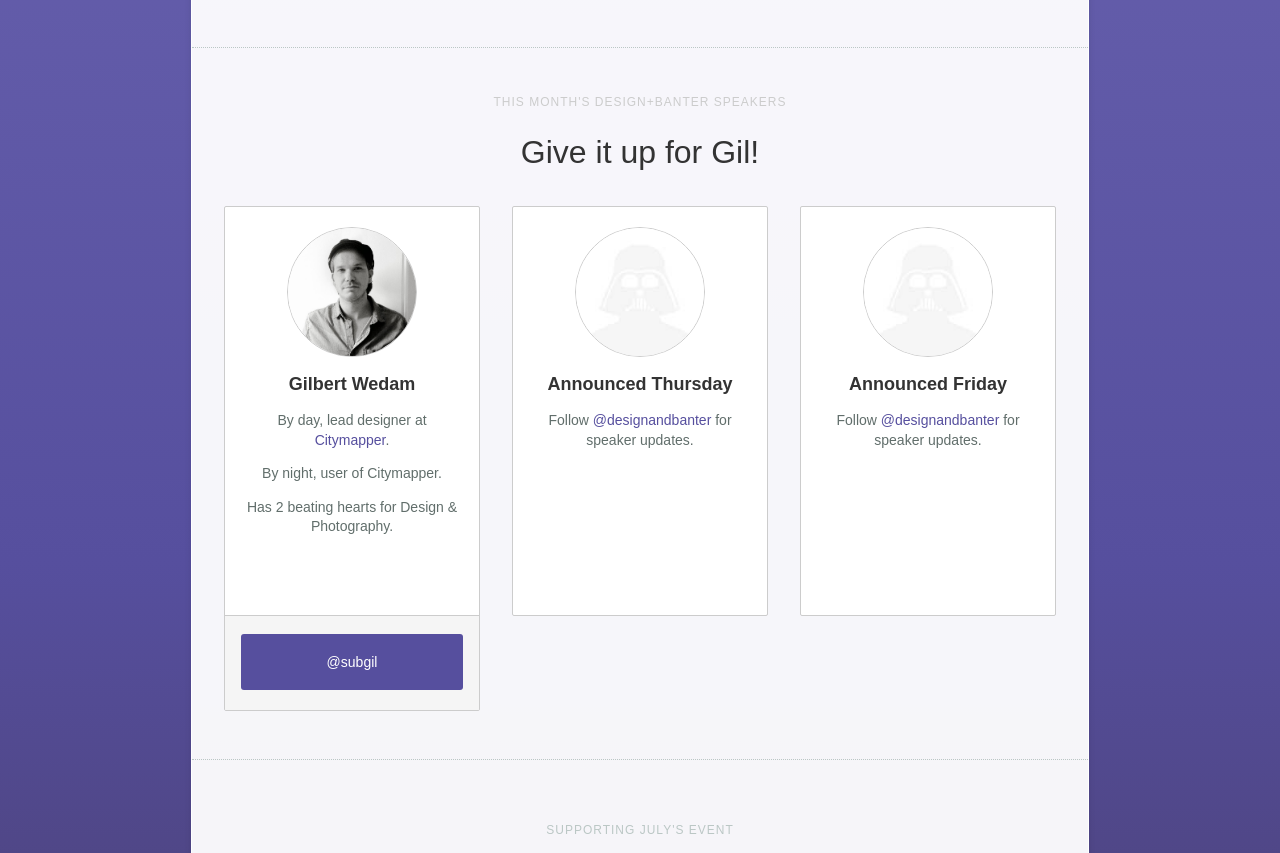
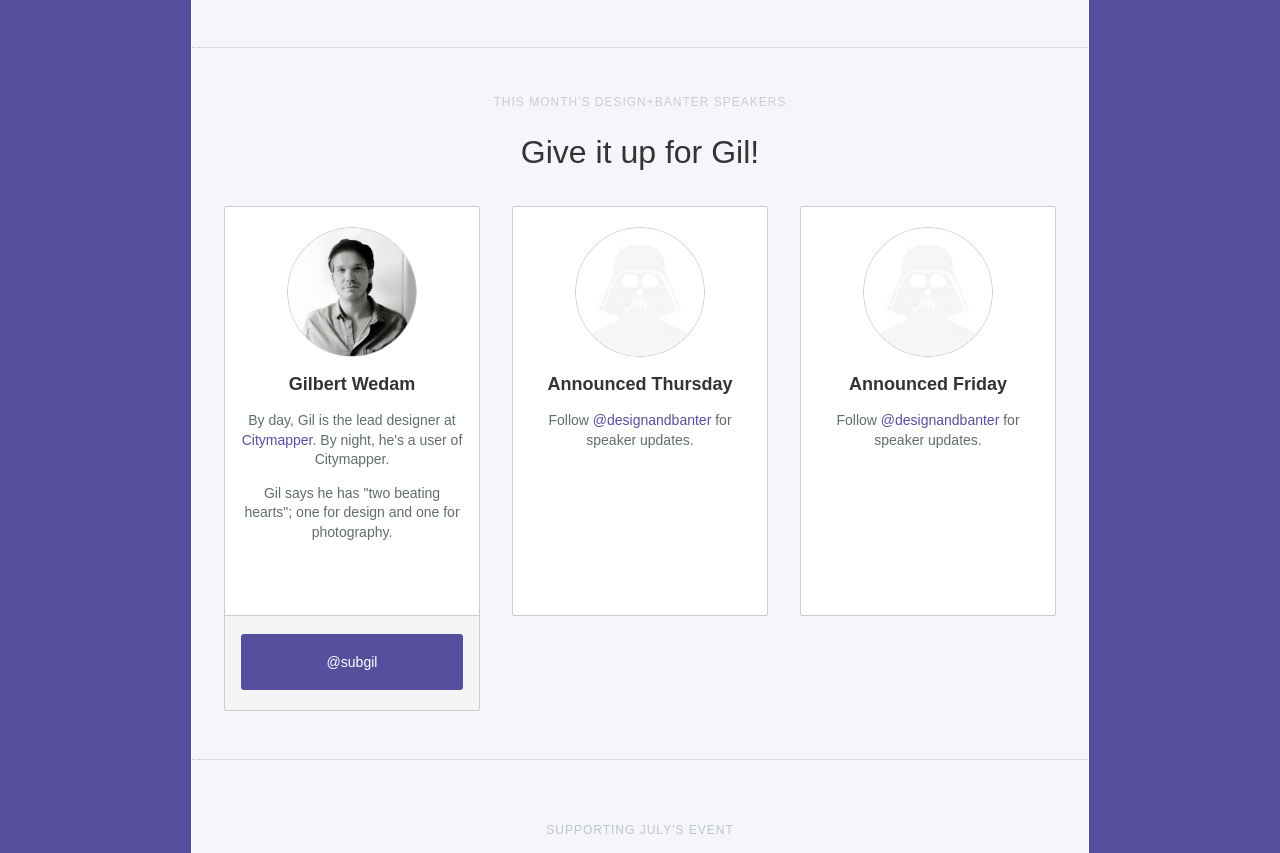
Before and after one commit to design-and-banter/db-dotcom, a Jekyll site: the page built from index.html, in a window 1280 px wide, cut to the strip 1067-1920 px from the top of the page. Built offline with Jekyll 4.4.1, drawn with Linux system fonts in a browser that asks for light colours; nearby versions of some CDN libraries; comment, search, counter and statistics services are not loaded; some of the changed text lies outside the part shown.

Commit message:
update colours and sponsor

```diff
--- a/_includes/event.html
+++ b/_includes/event.html
@@ -32,11 +32,9 @@
             <section class='bio'>
 
               <h1>Gilbert Wedam</h1>
-              <p>By day, lead designer at <a href="http://citymapper.com">Citymapper</a>.</p>
+              <p>By day, Gil is the lead designer at <a href="http://citymapper.com">Citymapper</a>. By night, he's a user of Citymapper.</p>
 
-              <p>By night, user of Citymapper.</p>
-
-              <p>Has 2 beating hearts for Design &amp; Photography.</p>
+              <p>Gil says he has "two beating hearts"; one for design and one for photography.</p>
 
 
             </section>
--- a/_includes/sponsors.html
+++ b/_includes/sponsors.html
@@ -1,11 +1,13 @@
 <section class="sponsors" id="sponsors">
   <span class="strap">Supporting July's event</span>
-	<a target="_blank" href="http://hassle.workable.com/">
+	<a target="_blank" href="https://hassle.com/uk/careers/">
     <img src="images/sponsors/hassle-logo.png">
   </a>
-		<h2>Hassle.com is proud to support Design+Banter and the London design community. </h2>
-
+		<h2>Hassle.com is proud to support the Design+Banter community. </h2>
+    <p>We’re building our design team and would love to hear from you &mdash; <a target="_blank" href="https://hassle.com/uk/careers/">find out more here</a>.</p>
+    <br/>
+    <h4 class="strap"> A little about us</h4>
 		<p>By taking the hassle out of finding and booking home services, we help people spend their time on the things that really matter — playing with their kids, actually making it to the gym, or maybe reading that book that’s been sitting on the nightstand for the last month. We like to think of what we're building as "quality time as a service" and who doesn't want more of that?</p>
 
-		<p>We’re hiring designers and would love to hear from you, <a target="_blank" href="http://hassle.workable.com/">find out more here</a>.</p>
+
 </section>
--- a/_layouts/base.html
+++ b/_layouts/base.html
@@ -6,13 +6,13 @@
     <head>
         <meta charset="utf-8">
         <meta http-equiv="X-UA-Compatible" content="IE=edge,chrome=1">
-        <title>Design+Banter | 7pm, Wednesday, April 9th at BL-NK | An intimate event in London bringing together 175 designers from the city’s brightest startups and best agencies. Join us each month to share ideas, trade stories and to drink beer.</title>
+        <title>Design+Banter | 7pm, Tuesday July 8th at BL-NK | An intimate event in London bringing together 175 designers from the city’s brightest startups and best agencies. Join us each month to share ideas, trade stories and to drink beer.</title>
         {{ page.head-block}}
         <meta property="og:url" content="designandbanter.com" />
-        <meta property="og:title" content="DDesign+Banter | 7pm, Wednesday, April 9th at BL-NK" />
+        <meta property="og:title" content="Design+Banter | 7pm, Tuesday July 8th at BL-NK" />
         <meta property="og:type" content="event" />
         <meta property="og:site_name" content="Design+Banter" />
-        <meta property="og:image" content="http://designandbanter.com/images/sponsors/steer-logo.png" />
+        <meta property="og:image" content="http://designandbanter.com/images/sponsors/hassle-logo.png" />
         <meta property="og:description" content="An intimate event in London bringing together 175 designers from the city’s brightest startups and best agencies. Join us each month to share ideas, trade stories and to drink beer." />
         <meta property="og:url" content="http://www.designandbanter.com/" />
 
--- a/css/site.css
+++ b/css/site.css
@@ -1,4 +1,3 @@
-/* CSS crunched with Crunch - http://crunchapp.net/ */
 /* http://meyerweb.com/eric/tools/css/reset/
    v2.0 | 20110126
    License: none (public domain)
@@ -143,23 +142,7 @@
 }
 body {
   font-family: "jaf-facitweb", sans-serif;
-  background: #ff7474;
-  background: #7973be;
-  /* Old browsers */
-  background: -moz-linear-gradient(top, #7973be 0%, #564f9e 50%, #332121 100%);
-  /* FF3.6+ */
-  background: -webkit-gradient(linear, left top, left bottom, color-stop(0%, #7973be), color-stop(50%, #564f9e), color-stop(100%, #332121));
-  /* Chrome,Safari4+ */
-  background: -webkit-linear-gradient(top, #7973be 0%, #564f9e 50%, #332121 100%);
-  /* Chrome10+,Safari5.1+ */
-  background: -o-linear-gradient(top, #7973be 0%, #564f9e 50%, #332121 100%);
-  /* Opera 11.10+ */
-  background: -ms-linear-gradient(top, #7973be 0%, #564f9e 50%, #332121 100%);
-  /* IE10+ */
-  background: linear-gradient(to bottom, #7973be 0%, #564f9e 50%, #332121 100%);
-  /* W3C */
-  filter: progid:DXImageTransform.Microsoft.gradient(startColorstr='#7973be', endColorstr='#332121', GradientType=0);
-  /* IE6-9 */
+  background: #564f9e;
 }
 #nomination-form {
   background: #fff;
```
Also changed, not shown: _less/base/_layout.less (+1 -11 lines).
